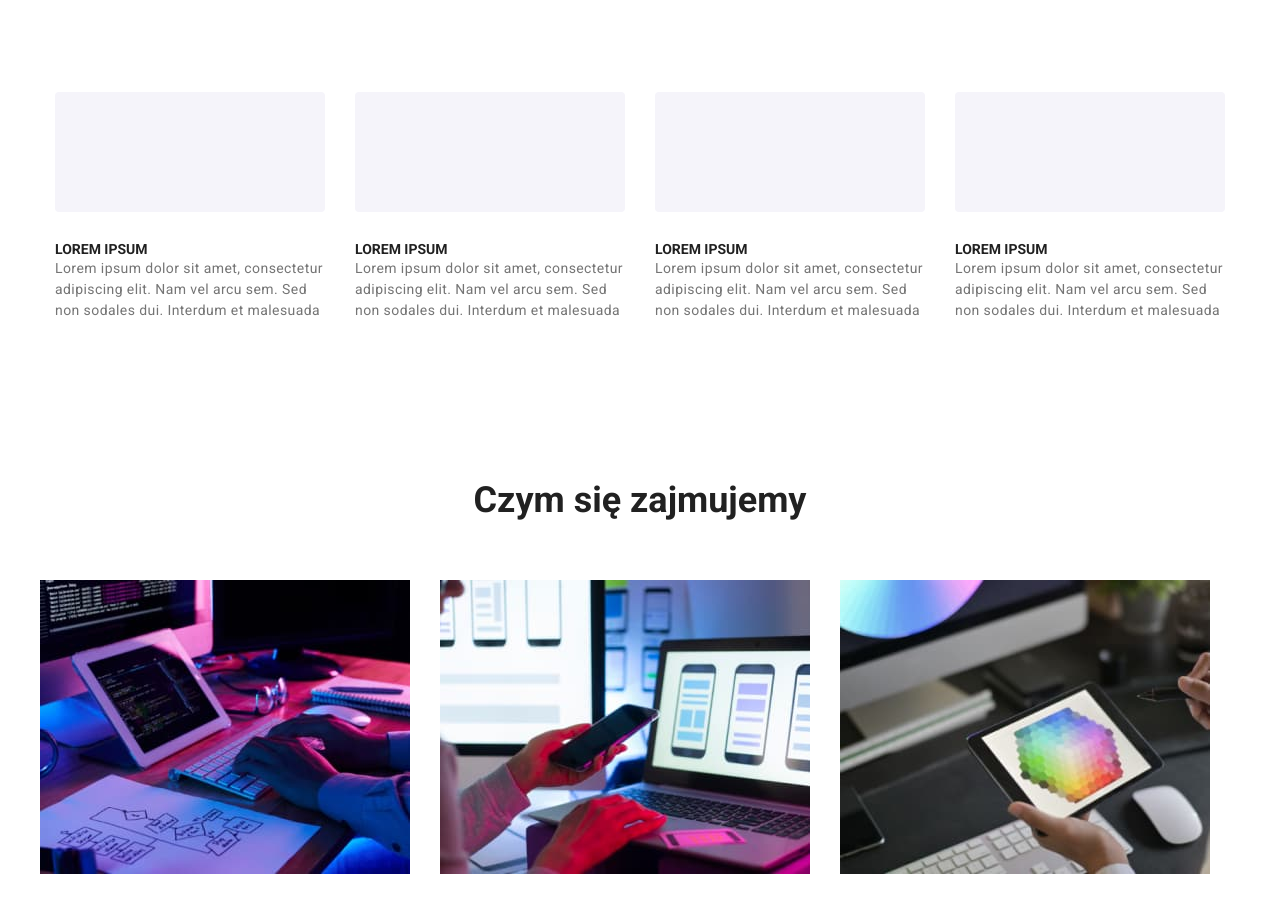
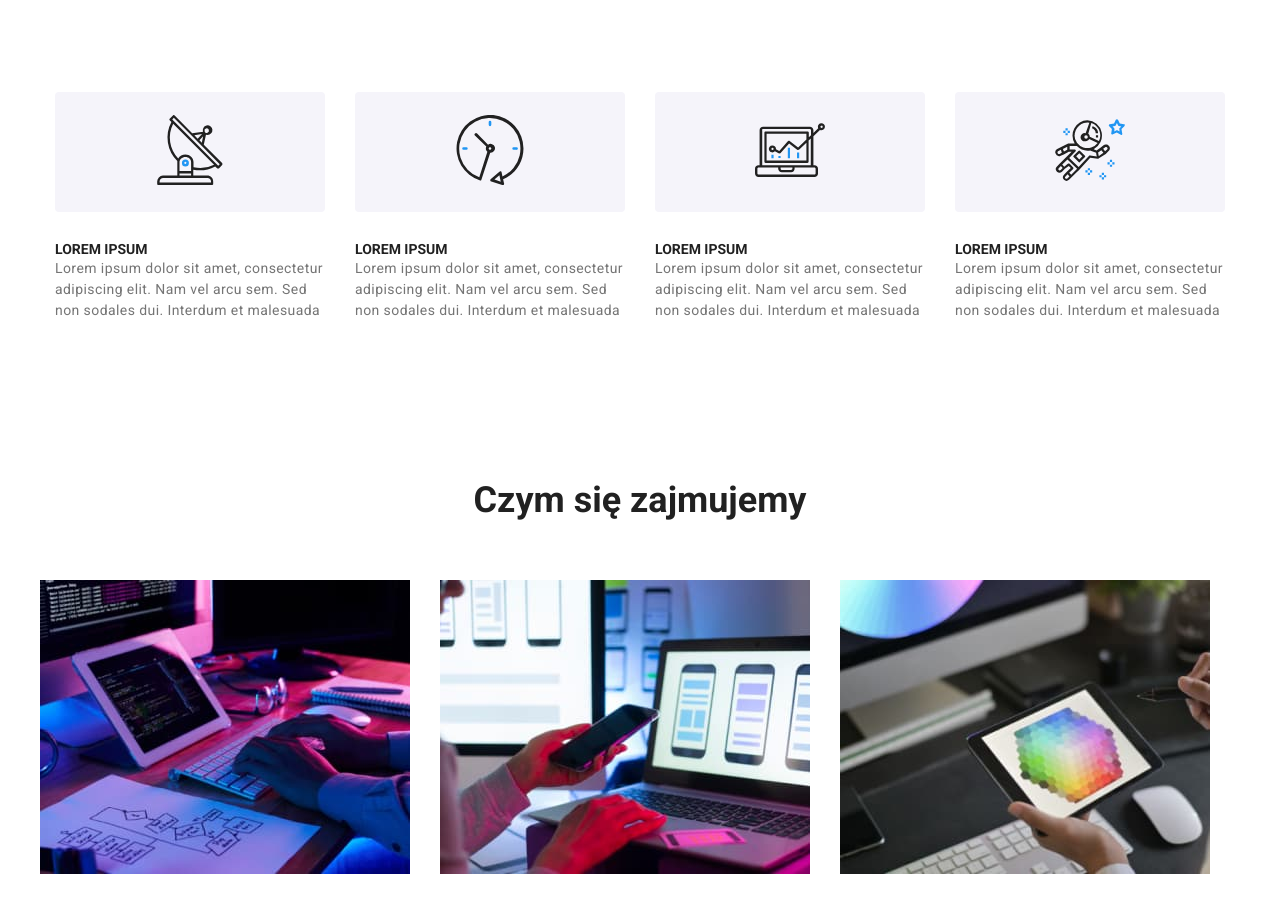
Before and after one commit to Zuza29/goit-markup-hw-04, a plain HTML site: page index.html in a window 1280 px wide. Shown: the part 819-1732 px from the top of the page. Drawn offline with nearby package versions, Linux system fonts and the light colour scheme; the site is published under a folder, as on GitHub Pages, so addresses that start at the root find nothing.

Commit message:
Small commit

```diff
--- a/index.html
+++ b/index.html
@@ -52,22 +52,22 @@
           <ul class="icon-list">
             <li class="rectangle-list">
               <div class="rectangle-list-item"><svg class="rli-icon">
-                <use href="/images/icons.svg#icon-antenna"></use>
+                <use href="images/icons.svg#icon-antenna"></use>
               </svg></div>
             </li>
             <li class="rectangle-list">
               <div class="rectangle-list-item"><svg class="rli-icon">
-                <use href="/images/icons.svg#icon-clock"></use>
+                <use href="images/icons.svg#icon-clock"></use>
               </svg></div>
             </li>
            <li class="rectangle-list">
               <div class="rectangle-list-item"><svg class="rli-icon">
-                <use href="/images/icons.svg#icon-diagram"></use>
+                <use href="images/icons.svg#icon-diagram"></use>
               </svg></div>
             </li>
             <li class="rectangle-list">
               <div class="rectangle-list-item"><svg class="rli-icon">
-                <use href="/images/icons.svg#icon-astronaut"></use>
+                <use href="images/icons.svg#icon-astronaut"></use>
               </svg></div>
             </li>
             </ul>
```
